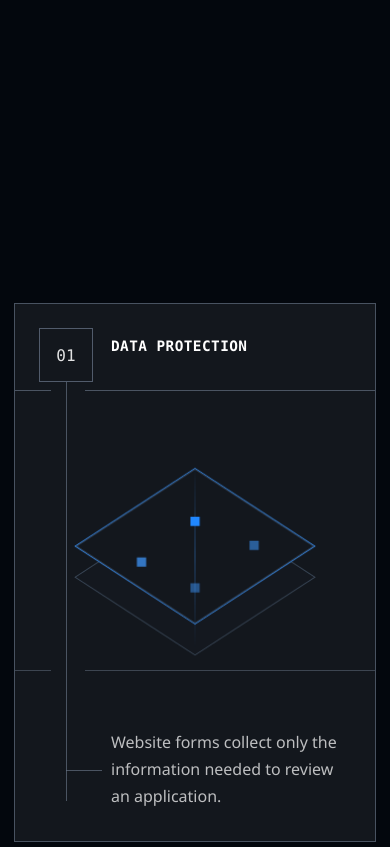
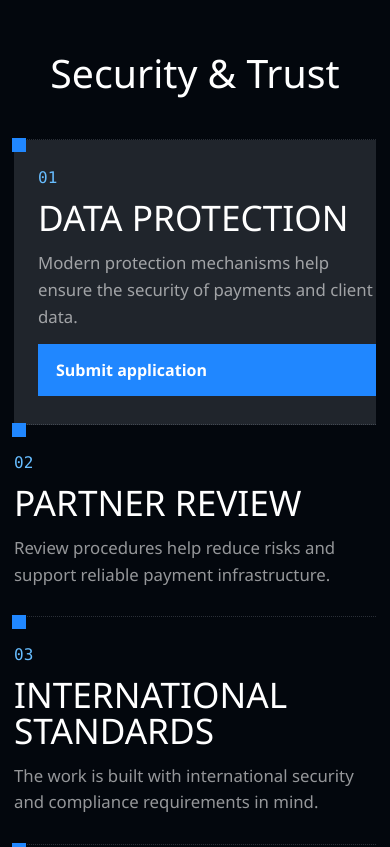
Before and after one commit to avvolkova13/Pay, a Next.js app: page /en in a window 390 px wide. Shown: the part 4020-4867 px from the top of the page. Built offline with nearby package versions, Linux system fonts and the light colour scheme.

Commit message:
Update landing section order and copy

```diff
--- a/src/app/globals.css
+++ b/src/app/globals.css
@@ -1682,6 +1682,14 @@
   line-height: 0.9;
 }
 
+.security-copy p {
+  max-width: 680px;
+  margin: 24px auto 0;
+  color: rgba(255, 255, 255, 0.68);
+  font-size: clamp(1.05rem, 1.5vw, 1.35rem);
+  line-height: 1.45;
+}
+
 .security-diagram {
   position: relative;
   min-height: 500px;
@@ -2062,18 +2070,26 @@
 }
 
 .start-shell {
-  display: grid;
-  grid-template-columns: minmax(0, 0.74fr) minmax(0, 1fr);
-  gap: clamp(34px, 7vw, 100px);
+  display: block;
+}
+
+.start-intro {
+  max-width: 900px;
+  margin: 0 auto;
+  text-align: center;
 }
 
 .start-intro h2 {
+  margin-right: auto;
+  margin-left: auto;
   color: #fff;
 }
 
 .pipeline {
   display: grid;
   gap: 0;
+  width: min(100%, 980px);
+  margin: clamp(46px, 7vw, 88px) auto 0;
   border-top: 1px dotted var(--line-dark);
 }
 
--- a/src/components/Header.tsx
+++ b/src/components/Header.tsx
@@ -23,8 +23,8 @@
     ["services", dictionary.nav.services],
     ["api", dictionary.nav.api],
     ["industries", dictionary.nav.industries],
-    ["security", dictionary.nav.security],
-    ["start", dictionary.nav.start],
+    ["start", dictionary.nav.security],
+    ["security", dictionary.nav.start],
     ["application", dictionary.nav.contact]
   ] as const;
 
--- a/src/components/HomePage.tsx
+++ b/src/components/HomePage.tsx
@@ -82,21 +82,12 @@
         </div>
       </section>
 
-      <section id="security" className="security-section">
-        <div className="section-shell security-shell">
-          <div className="security-copy reveal">
-            <h2>{dictionary.security.title}</h2>
-          </div>
-          <SecurityStack items={dictionary.security.items} />
-        </div>
-      </section>
-
       <section id="start" className="start-section">
         <div className="section-shell start-shell reveal">
           <div className="start-intro">
-            <p className="eyebrow">{dictionary.start.eyebrow}</p>
+            {dictionary.start.eyebrow ? <p className="eyebrow">{dictionary.start.eyebrow}</p> : null}
             <h2>{dictionary.start.title}</h2>
-            <p>{dictionary.start.text}</p>
+            {dictionary.start.text ? <p>{dictionary.start.text}</p> : null}
           </div>
           <div className="pipeline">
             {dictionary.start.steps.map(([title, text], index) => (
@@ -112,6 +103,16 @@
               </article>
             ))}
           </div>
+        </div>
+      </section>
+
+      <section id="security" className="security-section">
+        <div className="section-shell security-shell">
+          <div className="security-copy reveal">
+            <h2>{dictionary.security.title}</h2>
+            <p>{dictionary.security.text}</p>
+          </div>
+          <SecurityStack items={dictionary.security.items} />
         </div>
       </section>
 
--- a/src/components/Interactive.tsx
+++ b/src/components/Interactive.tsx
@@ -179,8 +179,11 @@
         {dictionary.form.message}
         <textarea name="message" rows={5} required />
       </label>
-      <button className="primary-button wide-field" type="submit">
-        {dictionary.form.submit}
+      <button className="primary-button wide-field text-roll-button" type="submit">
+        <span className="button-text-roll" aria-hidden="true" data-text={dictionary.form.submit}>
+          <span>{dictionary.form.submit}</span>
+          <span>{dictionary.form.submit}</span>
+        </span>
       </button>
       {success ? (
         <div className="success-message wide-field" role="status">
--- a/src/i18n.ts
+++ b/src/i18n.ts
@@ -116,12 +116,13 @@
     },
     security: {
       eyebrow: "Безопасность и доверие",
-      title: "Безопасность и доверие",
+      title: "Начните за несколько шагов",
+      text: "Простой процесс подключения — от первой заявки до запуска платежной инфраструктуры.",
       items: [
-        ["Защита данных", "Современные механизмы защиты помогают обеспечить безопасность платежей и данных клиентов."],
-        ["Проверка партнеров", "Процедуры проверки помогают снизить риски и обеспечить надежность платежной инфраструктуры."],
-        ["Международные стандарты", "Работа строится с учетом международных требований к безопасности и соответствию нормативным требованиям."],
-        ["Надежная инфраструктура", "Стабильная архитектура и постоянный мониторинг обеспечивают бесперебойную работу платежных сервисов."]
+        ["Заявка", "Оставьте заявку, и мы свяжемся с вами для обсуждения ваших задач."],
+        ["Согласование", "Определяем условия сотрудничества, проверяем данные компании и согласовываем процесс подключения."],
+        ["Интеграция", "Подключаем API, настраиваем необходимые сервисы и сопровождаем внедрение."],
+        ["Запуск", "Проводим финальную проверку и запускаем платежную инфраструктуру в работу."]
       ]
     },
     pricing: {
@@ -131,14 +132,14 @@
       factors: ["Тип услуги", "Объем операций", "География", "Способы оплаты", "Риск-профиль бизнеса"]
     },
     start: {
-      eyebrow: "Подключение",
-      title: "Начните за несколько шагов",
-      text: "Простой процесс подключения — от первой заявки до запуска платежной инфраструктуры.",
+      eyebrow: "",
+      title: "Безопасность и доверие",
+      text: "",
       steps: [
-        ["Заявка", "Оставьте заявку, и мы свяжемся с вами для обсуждения ваших задач."],
-        ["Согласование", "Определяем условия сотрудничества, проверяем данные компании и согласовываем процесс подключения."],
-        ["Интеграция", "Подключаем API, настраиваем необходимые сервисы и сопровождаем внедрение."],
-        ["Запуск", "Проводим финальную проверку и запускаем платежную инфраструктуру в работу."]
+        ["ЗАЩИТА ДАННЫХ", "Современные механизмы защиты помогают обеспечить безопасность платежей и данных клиентов."],
+        ["ПРОВЕРКА ПАРТНЕРОВ", "Процедуры проверки помогают снизить риски и обеспечить надежность платежной инфраструктуры."],
+        ["МЕЖДУНАРОДНЫЕ СТАНДАРТЫ", "Работа строится с учетом международных требований к безопасности и соответствию нормативным требованиям."],
+        ["НАДЕЖНАЯ ИНФРАСТРУКТУРА", "Стабильная архитектура и постоянный мониторинг обеспечивают бесперебойную работу платежных сервисов."]
       ]
     },
     form: {
@@ -315,12 +316,13 @@
     },
     security: {
       eyebrow: "Security & Trust",
-      title: "Trust is built through review, transparency and careful processes",
+      title: "Start in a few steps",
+      text: "A clear onboarding process from the first application to launching payment infrastructure.",
       items: [
-        ["Data protection", "Website forms collect only the information needed to review an application."],
-        ["Client and partner review", "Onboarding assumes review of the business model, website and operational profile."],
-        ["Demo boundaries", "Login and checkout on this website are demo interfaces and do not process real payments."],
-        ["International practices", "Communication and processes are oriented toward international payment business practices."]
+        ["Application", "Submit an application and we will contact you to discuss your goals."],
+        ["Agreement", "We define cooperation terms, review company data and agree on the onboarding process."],
+        ["Integration", "We connect the API, configure the required services and support implementation."],
+        ["Launch", "We run the final check and launch the payment infrastructure."]
       ]
     },
     pricing: {
@@ -330,14 +332,14 @@
       factors: ["Service type", "Transaction volume", "Geography", "Payment methods", "Business risk profile"]
     },
     start: {
-      eyebrow: "Getting Started",
-      title: "Start in a few steps",
-      text: "A clear onboarding process from the first application to launching payment infrastructure.",
+      eyebrow: "",
+      title: "Security & Trust",
+      text: "",
       steps: [
-        ["Application", "Submit an application and we will contact you to discuss your goals."],
-        ["Agreement", "We define cooperation terms, review company data and agree on the onboarding process."],
-        ["Integration", "We connect the API, configure the required services and support implementation."],
-        ["Launch", "We run the final check and launch the payment infrastructure."]
+        ["DATA PROTECTION", "Modern protection mechanisms help ensure the security of payments and client data."],
+        ["PARTNER REVIEW", "Review procedures help reduce risks and support reliable payment infrastructure."],
+        ["INTERNATIONAL STANDARDS", "The work is built with international security and compliance requirements in mind."],
+        ["RELIABLE INFRASTRUCTURE", "Stable architecture and continuous monitoring support uninterrupted payment services."]
       ]
     },
     form: {
```
